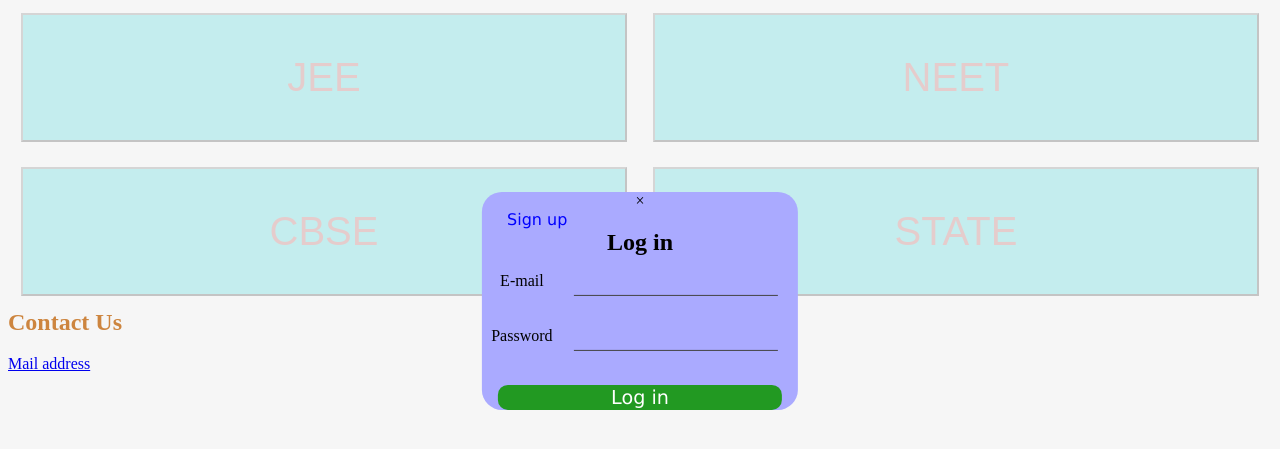
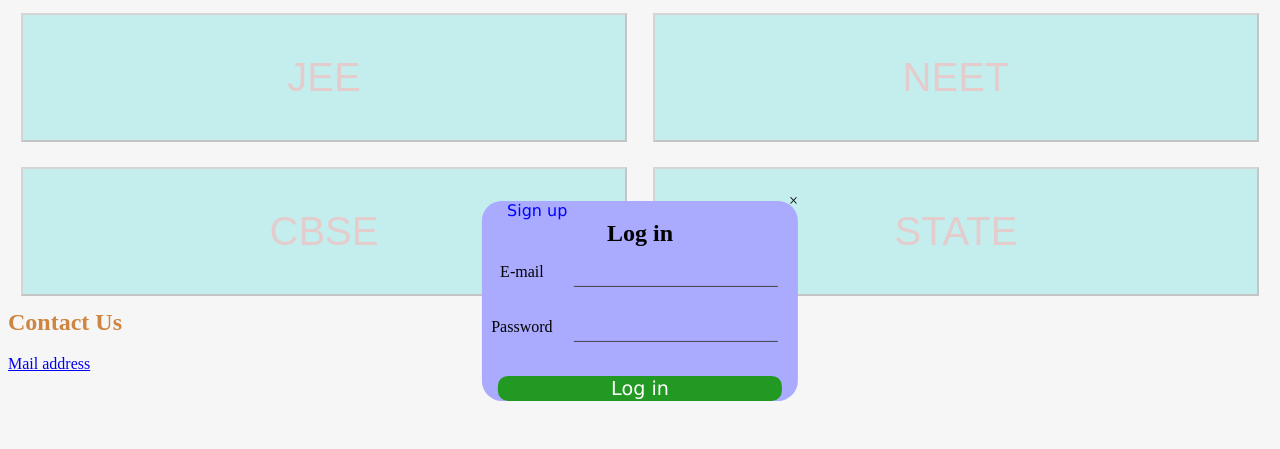
Before and after one commit to Dharun2812/dharun, a PHP site: page / in a window 1280 px wide, after a click on "LogIn". Shown: the part 99-548 px from the top of the page. Run offline with PHP 8.4, Linux system fonts and the light colour scheme.

Commit message:
Update forms.css

```diff
--- a/forms.css
+++ b/forms.css
@@ -18,6 +18,14 @@
     -moz-user-select: none; /* Firefox */
     -ms-user-select: none; /* IE10+/Edge */
     user-select: none; /* Standard */
+}
+
+.close{
+    cursor: grab;
+    position: fixed;
+    top: 0;
+    right: 0;
+    transform: translate(0%, -50%);
 }
 
 .label1 {
```
